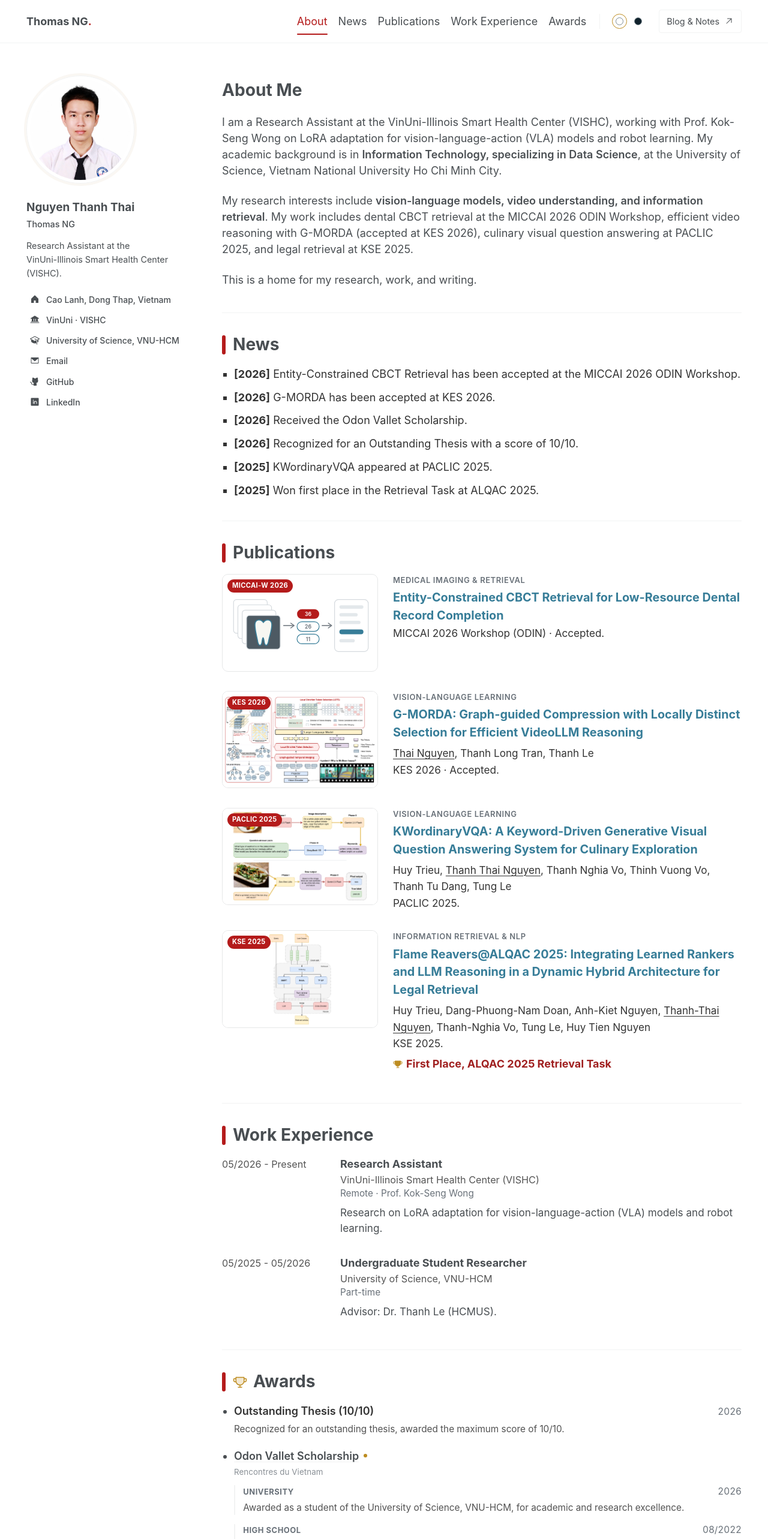
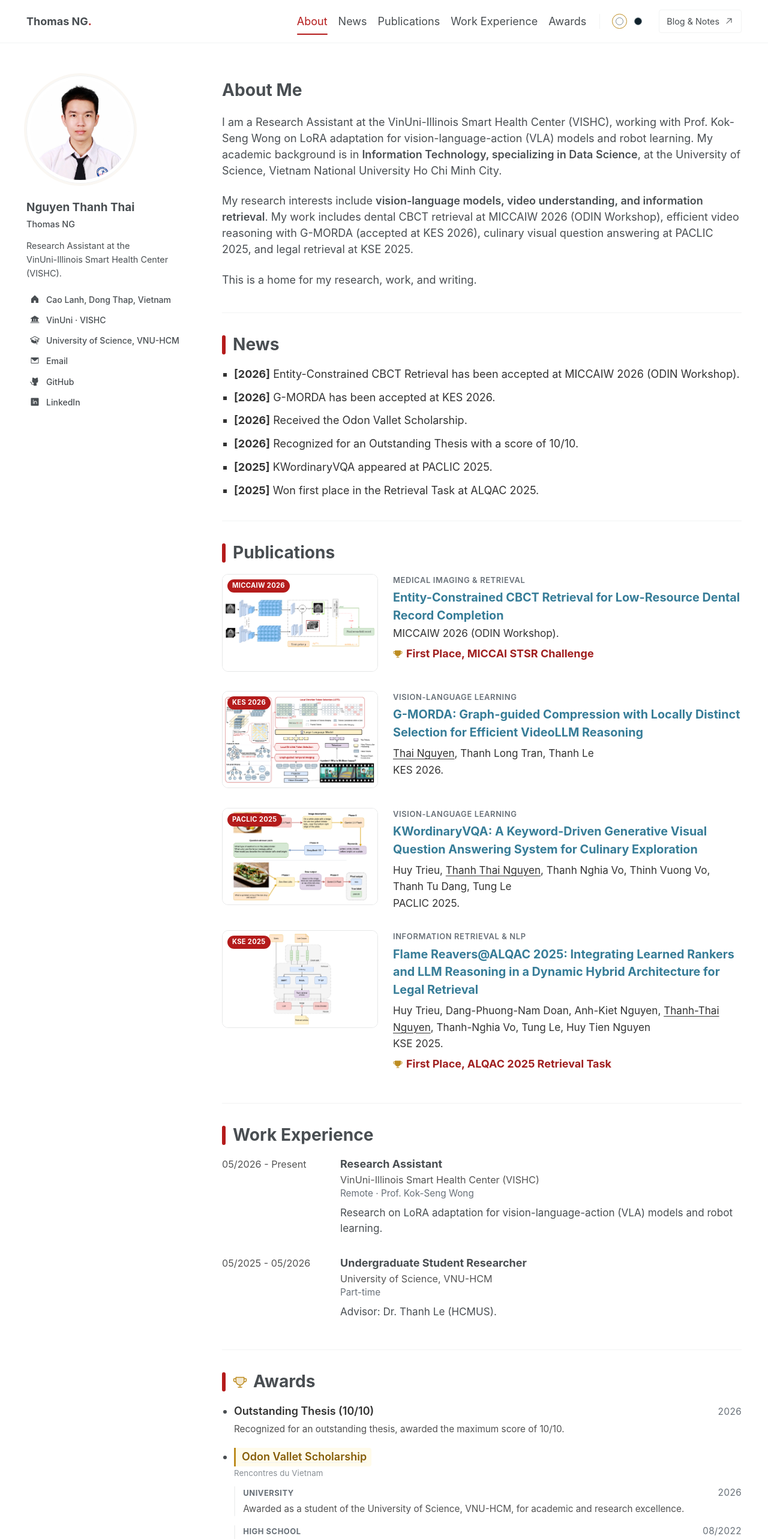
Before and after one commit to Banhmikepthit0105/Banhmikepthit0105.github.io, a React (Vite) app: page / in a window 1280 px wide. Shown: the top 2566 px of the page at 60% size. Built offline with nearby package versions, Linux system fonts and the light colour scheme.

Commit message:
MICCAIW venue, STSR first place, CBCT figure, award title highlight

```diff
--- a/src/App.jsx
+++ b/src/App.jsx
@@ -34,7 +34,7 @@ function Profile() {
       </div>
     </aside>
     <div className="academic-content">
-      <section id="about"><h1>About Me</h1><p>I am a Research Assistant at the <span className="nowrap">VinUni-Illinois Smart Health Center</span> (VISHC), working with Prof. Kok-Seng Wong on LoRA adaptation for vision-language-action (VLA) models and robot learning. My academic background is in <strong>Information Technology, specializing in Data Science</strong>, at the University of Science, Vietnam National University Ho Chi Minh City.</p><p>My research interests include <strong>vision-language models, video understanding, and information retrieval</strong>. My work includes dental CBCT retrieval at the MICCAI 2026 ODIN Workshop, efficient video reasoning with G-MORDA (accepted at KES 2026), culinary visual question answering at PACLIC 2025, and legal retrieval at KSE 2025.</p><p>This is a home for my research, work, and writing.</p></section>
+      <section id="about"><h1>About Me</h1><p>I am a Research Assistant at the <span className="nowrap">VinUni-Illinois Smart Health Center</span> (VISHC), working with Prof. Kok-Seng Wong on LoRA adaptation for vision-language-action (VLA) models and robot learning. My academic background is in <strong>Information Technology, specializing in Data Science</strong>, at the University of Science, Vietnam National University Ho Chi Minh City.</p><p>My research interests include <strong>vision-language models, video understanding, and information retrieval</strong>. My work includes dental CBCT retrieval at MICCAIW 2026 (ODIN Workshop), efficient video reasoning with G-MORDA (accepted at KES 2026), culinary visual question answering at PACLIC 2025, and legal retrieval at KSE 2025.</p><p>This is a home for my research, work, and writing.</p></section>
       <section id="news"><h2>News</h2>{profile.news.length ? <ul className="news-list">{profile.news.map((n,i) => <li key={i}><time>[{n.date}]</time> {n.url ? <a href={n.url} {...external}>{n.text}</a> : <span className={n.highlight ? "news-highlight" : undefined}>{n.text}</span>}</li>)}</ul> : <Empty>No updates to share just yet.</Empty>}</section>
       <section id="publications"><h2>Publications</h2><ul className="papers">{profile.publications.map(p=><li key={p.title} className="paper-card"><PaperThumb paper={p}/><div className="paper-body">{p.topic && <p className="paper-topic">{p.topic}</p>}{p.url ? <a className="paper-title-link" href={p.url} {...external}>{p.title}</a> : <span className="paper-title">{p.title}</span>}{p.authors && <p className="paper-authors"><Authors text={p.authors}/></p>}<p className="paper-venue">{p.venue}</p>{p.distinction && <p className="paper-distinction"><Trophy size={16} weight="fill" aria-hidden="true"/> {p.distinction}</p>}</div></li>)}</ul></section>
       <section id="experience"><h2>Work Experience</h2>{profile.experience.length ? profile.experience.map(e=><article className="work-row" key={e.role+e.organization}>{e.period && <time>{e.period}</time>}<div><h3>{e.role}</h3><p>{e.organization}</p>{e.arrangement && <p className="work-arrangement">{e.arrangement}</p>}{e.description && <p>{e.description}</p>}</div></article>) : <Empty>Professional experience will be added here.</Empty>}</section>
--- a/src/content.js
+++ b/src/content.js
@@ -1,7 +1,7 @@
 // Add confirmed entries here. Drafts never appear in production.
 export const profile = {
   news: [
-    { date: '2026', text: 'Entity-Constrained CBCT Retrieval has been accepted at the MICCAI 2026 ODIN Workshop.' },
+    { date: '2026', text: 'Entity-Constrained CBCT Retrieval has been accepted at MICCAIW 2026 (ODIN Workshop).' },
     { date: '2026', text: 'G-MORDA has been accepted at KES 2026.' },
     { date: '2026', text: 'Received the Odon Vallet Scholarship.' },
     { date: '2026', text: 'Recognized for an Outstanding Thesis with a score of 10/10.' },
@@ -10,8 +10,8 @@ export const profile = {
   ],
   // Title links open on hover/click; `image` is a real figure, `art` is the drawn fallback in PaperArt.jsx.
   publications: [
-    { topic: 'Medical Imaging & Retrieval', title: 'Entity-Constrained CBCT Retrieval for Low-Resource Dental Record Completion', authors: '', venue: 'MICCAI 2026 Workshop (ODIN) · Accepted.', badge: 'MICCAI-W 2026', art: 'cbct' },
-    { topic: 'Vision-Language Learning', title: 'G-MORDA: Graph-guided Compression with Locally Distinct Selection for Efficient VideoLLM Reasoning', url: 'https://github.com/Banhmikepthit0105/G-MORDA', authors: 'Thai Nguyen, Thanh Long Tran, Thanh Le', venue: 'KES 2026 · Accepted.', badge: 'KES 2026', art: 'gmorda', image: '/assets/papers/g-morda.png' },
+    { topic: 'Medical Imaging & Retrieval', title: 'Entity-Constrained CBCT Retrieval for Low-Resource Dental Record Completion', authors: '', venue: 'MICCAIW 2026 (ODIN Workshop).', distinction: 'First Place, MICCAI STSR Challenge', badge: 'MICCAIW 2026', art: 'cbct', image: '/assets/papers/cbct-retrieval.png' },
+    { topic: 'Vision-Language Learning', title: 'G-MORDA: Graph-guided Compression with Locally Distinct Selection for Efficient VideoLLM Reasoning', url: 'https://github.com/Banhmikepthit0105/G-MORDA', authors: 'Thai Nguyen, Thanh Long Tran, Thanh Le', venue: 'KES 2026.', badge: 'KES 2026', art: 'gmorda', image: '/assets/papers/g-morda.png' },
     { topic: 'Vision-Language Learning', title: 'KWordinaryVQA: A Keyword-Driven Generative Visual Question Answering System for Culinary Exploration', url: 'https://aclanthology.org/2025.paclic-1.31/', authors: 'Huy Trieu, Thanh Thai Nguyen, Thanh Nghia Vo, Thinh Vuong Vo, Thanh Tu Dang, Tung Le', venue: 'PACLIC 2025.', badge: 'PACLIC 2025', art: 'kwordinaryvqa', image: '/assets/papers/kwordinaryvqa.png' },
     { topic: 'Information Retrieval & NLP', title: 'Flame Reavers@ALQAC 2025: Integrating Learned Rankers and LLM Reasoning in a Dynamic Hybrid Architecture for Legal Retrieval', url: 'https://kse2025.kse-conferences.org/wp-content/uploads/sites/10/2025/10/kse-2025-proceedings.pdf', authors: 'Huy Trieu, Dang-Phuong-Nam Doan, Anh-Kiet Nguyen, Thanh-Thai Nguyen, Thanh-Nghia Vo, Tung Le, Huy Tien Nguyen', venue: 'KSE 2025.', distinction: 'First Place, ALQAC 2025 Retrieval Task', badge: 'KSE 2025', art: 'flamereavers', image: '/assets/papers/flame-reavers.png' },
   ],
--- a/src/styles.css
+++ b/src/styles.css
@@ -332,3 +332,7 @@ body{font-size:1rem;line-height:1.5}
 .article-list-entry.has-cover{display:grid;grid-template-columns:220px minmax(0,1fr) auto;gap:28px}
 .article-list-cover{width:220px;aspect-ratio:4/3;object-fit:cover;border-radius:8px}
 @media(max-width:650px){.article-list-entry.has-cover{grid-template-columns:1fr auto}.article-list-cover{grid-column:1/-1;width:100%}}
+/* 2026-09-30 (b): only the featured award title is highlighted, with the gold bar. */
+.featured-award .award-name:after{content:none}
+.featured-award .award-name{display:inline;padding:1px 8px 1px 10px;border-left:3px solid var(--gold);background:var(--award-bg);border-radius:0 4px 4px 0}
+.featured-award .award-name,.featured-award .award-name a{color:var(--award-ink)}
```
Also changed, not shown: public/assets/papers/cbct-retrieval.png (added), 1 other file (tests, documents, lock files or other folders).
